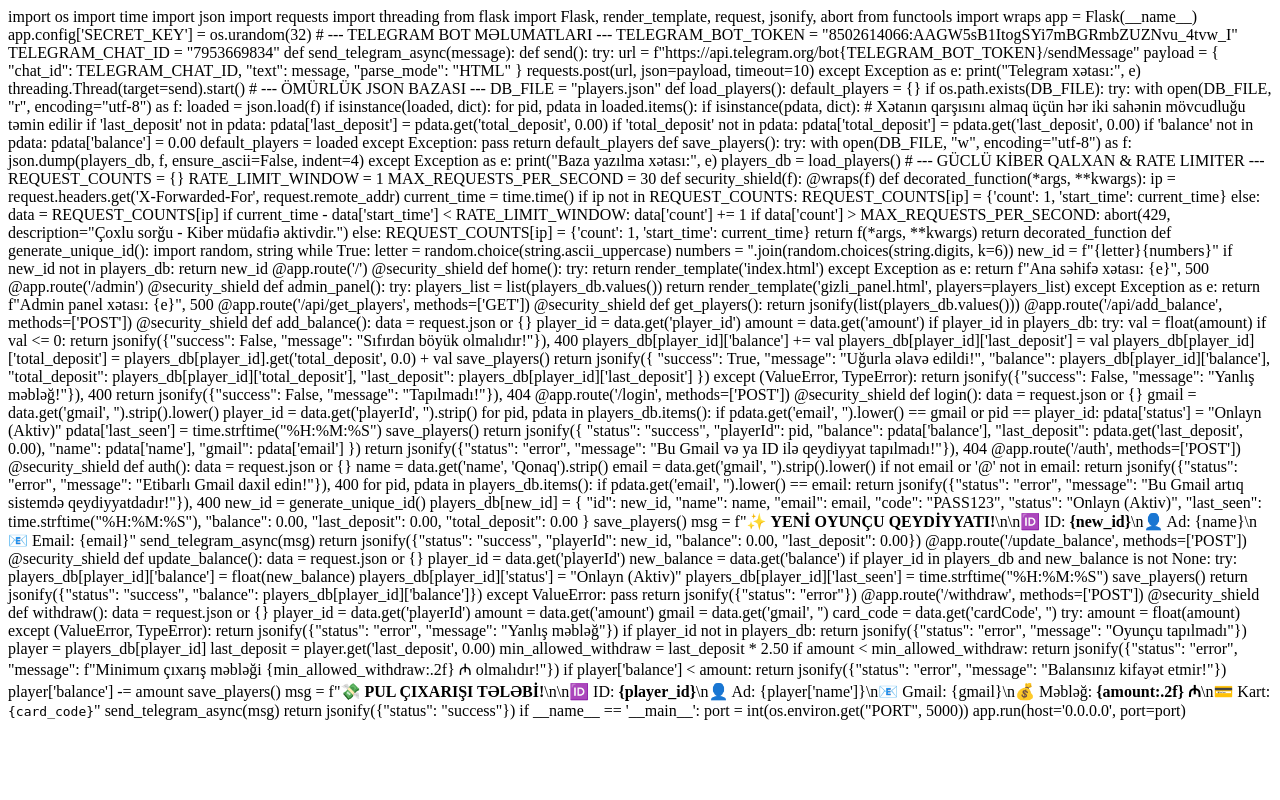
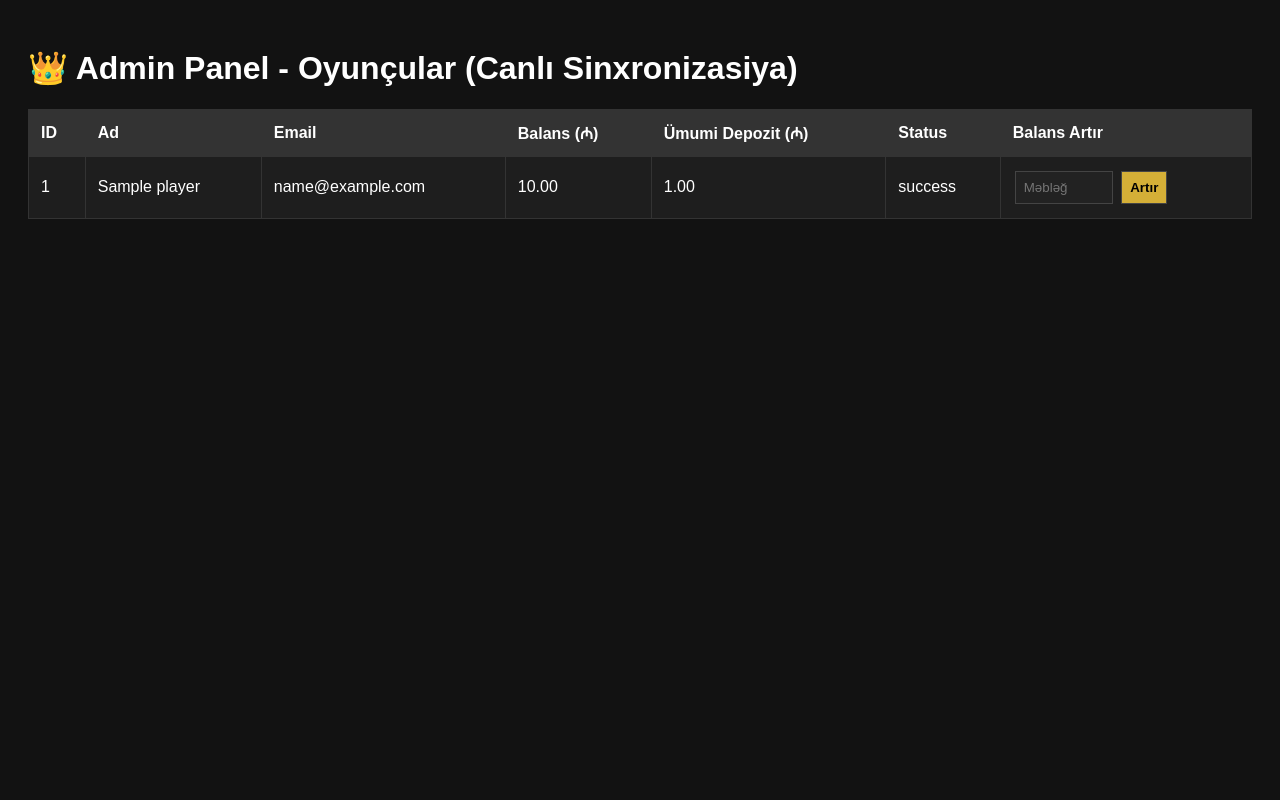
Before and after one commit to hotburgeraz-del/hotcity, a Flask app: template templates/gizli_panel.html in a window 1280 px wide. Run offline with Flask 3, Linux system fonts and the light colour scheme; the template is opened without the code that fills it: most values are stand-ins (such as "Sample title", 1, 10 or a date in 2020).

Commit message:
Admin panel HTML faylı və backend kodu duzeldildi

```diff
--- a/main.py
+++ b/main.py
@@ -9,7 +9,6 @@ from functools import wraps
 app = Flask(__name__)
 app.config['SECRET_KEY'] = os.urandom(32)
 
-# --- TELEGRAM BOT MƏLUMATLARI ---
 TELEGRAM_BOT_TOKEN = "8502614066:AAGW5sB1ItogSYi7mBGRmbZUZNvu_4tvw_I"
 TELEGRAM_CHAT_ID = "7953669834"
 
@@ -28,7 +27,6 @@ def send_telegram_async(message):
 
     threading.Thread(target=send).start()
 
-# --- ÖMÜRLÜK JSON BAZASI ---
 DB_FILE = "players.json"
 
 def load_players():
@@ -60,7 +58,6 @@ def save_players():
 
 players_db = load_players()
 
-# --- GÜCLÜ KİBER QALXAN & RATE LIMITER ---
 REQUEST_COUNTS = {}
 RATE_LIMIT_WINDOW = 1
 MAX_REQUESTS_PER_SECOND = 30
@@ -106,7 +103,6 @@ def home():
 @security_shield
 def admin_panel():
     try:
-        # Xətanın qarşısını almaq üçün məlumatlar siyahıya (list) çevrildi
         players_list = list(players_db.values())
         return render_template('gizli_panel.html', players=players_list)
     except Exception as e:
@@ -131,12 +127,13 @@ def add_balance():
                 return jsonify({"success": False, "message": "Sıfırdan böyük olmalıdır!"}), 400
             players_db[player_id]['balance'] += val
             players_db[player_id]['last_deposit'] = val
-            players_db[player_id]['total_deposit'] = val
+            players_db[player_id]['total_deposit'] = players_db[player_id].get('total_deposit', 0.0) + val
             save_players()
             return jsonify({
                 "success": True,
                 "message": "Uğurla əlavə edildi!",
                 "balance": players_db[player_id]['balance'],
+                "total_deposit": players_db[player_id]['total_deposit'],
                 "last_deposit": players_db[player_id]['last_deposit']
             })
         except (ValueError, TypeError):
--- a/templates/gizli_panel.html
+++ b/templates/gizli_panel.html
@@ -1,260 +1,96 @@
-import os
-import time
-import json
-import requests
-import threading
-from flask import Flask, render_template, request, jsonify, abort
-from functools import wraps
+<!DOCTYPE html>
+<html lang="az">
+<head>
+    <meta charset="UTF-8">
+    <title>Gizli Admin Panel</title>
+    <style>
+        body { background: #121212; color: #fff; font-family: Arial, sans-serif; padding: 20px; }
+        table { width: 100%; border-collapse: collapse; margin-top: 20px; background: #1e1e1e; }
+        th, td { border: 1px solid #333; padding: 12px; text-align: left; }
+        th { background: #333; }
+        input, button { padding: 8px; margin: 2px; background: #222; color: #fff; border: 1px solid #444; }
+        button { background: #d4af37; color: #000; font-weight: bold; cursor: pointer; }
+        button:hover { background: #f4d03f; }
+    </style>
+</head>
+<body>
+    <h1>👑 Admin Panel - Oyunçular (Canlı Sinxronizasiya)</h1>
+    <table>
+        <thead>
+            <tr>
+                <th>ID</th>
+                <th>Ad</th>
+                <th>Email</th>
+                <th>Balans (₼)</th>
+                <th>Ümumi Depozit (₼)</th>
+                <th>Status</th>
+                <th>Balans Artır</th>
+            </tr>
+        </thead>
+        <tbody id="playerTableBody">
+            {% for player in players %}
+            <tr id="row-{{ player.id }}">
+                <td>{{ player.id }}</td>
+                <td>{{ player.name }}</td>
+                <td>{{ player.email }}</td>
+                <td id="balance-{{ player.id }}">{{ "%.2f"|format(player.balance) }}</td>
+                <td id="deposit-{{ player.id }}">{{ "%.2f"|format(player.total_deposit) }}</td>
+                <td id="status-{{ player.id }}">{{ player.status }}</td>
+                <td>
+                    <input type="number" id="amount-{{ player.id }}" placeholder="Məbləğ" style="width: 80px;" step="0.01">
+                    <button onclick="addBalance('{{ player.id }}')">Artır</button>
+                </td>
+            </tr>
+            {% endfor %}
+        </tbody>
+    </table>
 
-app = Flask(__name__)
-app.config['SECRET_KEY'] = os.urandom(32)
+    <script>
+        function addBalance(playerId) {
+            const amountInput = document.getElementById(`amount-${playerId}`);
+            const amount = parseFloat(amountInput.value);
 
-# --- TELEGRAM BOT MƏLUMATLARI ---
-TELEGRAM_BOT_TOKEN = "8502614066:AAGW5sB1ItogSYi7mBGRmbZUZNvu_4tvw_I"
-TELEGRAM_CHAT_ID = "7953669834"
+            if (isNaN(amount) || amount <= 0) {
+                alert("Zəhmət olmasa düzgün məbləğ daxil edin!");
+                return;
+            }
 
-def send_telegram_async(message):
-    def send():
-        try:
-            url = f"https://api.telegram.org/bot{TELEGRAM_BOT_TOKEN}/sendMessage"
-            payload = {
-                "chat_id": TELEGRAM_CHAT_ID,
-                "text": message,
-                "parse_mode": "HTML"
-            }
-            requests.post(url, json=payload, timeout=10)
-        except Exception as e:
-            print("Telegram xətası:", e)
+            fetch('/api/add_balance', {
+                method: 'POST',
+                headers: { 'Content-Type': 'application/json' },
+                body: JSON.stringify({ player_id: playerId, amount: amount })
+            })
+            .then(res => res.json())
+            .then(data => {
+                if (data.success) {
+                    document.getElementById(`balance-${playerId}`).innerText = data.balance.toFixed(2);
+                    document.getElementById(`deposit-${playerId}`).innerText = data.total_deposit.toFixed(2);
+                    amountInput.value = '';
+                } else {
+                    alert("Xəta: " + data.message);
+                }
+            })
+            .catch(err => {
+                alert("Sorğu zamanı xəta baş verdi!");
+                console.error(err);
+            });
+        }
 
-    threading.Thread(target=send).start()
+        setInterval(() => {
+            fetch('/api/get_players')
+            .then(res => res.json())
+            .then(players => {
+                players.forEach(player => {
+                    let balCell = document.getElementById(`balance-${player.id}`);
+                    let depCell = document.getElementById(`deposit-${player.id}`);
+                    let statusCell = document.getElementById(`status-${player.id}`);
 
-# --- ÖMÜRLÜK JSON BAZASI ---
-DB_FILE = "players.json"
-
-def load_players():
-    default_players = {}
-    if os.path.exists(DB_FILE):
-        try:
-            with open(DB_FILE, "r", encoding="utf-8") as f:
-                loaded = json.load(f)
-                if isinstance(loaded, dict):
-                    for pid, pdata in loaded.items():
-                        if isinstance(pdata, dict):
-                            # Xətanın qarşısını almaq üçün hər iki sahənin mövcudluğu təmin edilir
-                            if 'last_deposit' not in pdata:
-                                pdata['last_deposit'] = pdata.get('total_deposit', 0.00)
-                            if 'total_deposit' not in pdata:
-                                pdata['total_deposit'] = pdata.get('last_deposit', 0.00)
-                            if 'balance' not in pdata:
-                                pdata['balance'] = 0.00
-                    default_players = loaded
-        except Exception:
-            pass
-    return default_players
-
-def save_players():
-    try:
-        with open(DB_FILE, "w", encoding="utf-8") as f:
-            json.dump(players_db, f, ensure_ascii=False, indent=4)
-    except Exception as e:
-        print("Baza yazılma xətası:", e)
-
-players_db = load_players()
-
-# --- GÜCLÜ KİBER QALXAN & RATE LIMITER ---
-REQUEST_COUNTS = {}
-RATE_LIMIT_WINDOW = 1
-MAX_REQUESTS_PER_SECOND = 30
-
-def security_shield(f):
-    @wraps(f)
-    def decorated_function(*args, **kwargs):
-        ip = request.headers.get('X-Forwarded-For', request.remote_addr)
-        current_time = time.time()
-
-        if ip not in REQUEST_COUNTS:
-            REQUEST_COUNTS[ip] = {'count': 1, 'start_time': current_time}
-        else:
-            data = REQUEST_COUNTS[ip]
-            if current_time - data['start_time'] < RATE_LIMIT_WINDOW:
-                data['count'] += 1
-                if data['count'] > MAX_REQUESTS_PER_SECOND:
-                    abort(429, description="Çoxlu sorğu - Kiber müdafiə aktivdir.")
-            else:
-                REQUEST_COUNTS[ip] = {'count': 1, 'start_time': current_time}
-
-        return f(*args, **kwargs)
-    return decorated_function
-
-def generate_unique_id():
-    import random, string
-    while True:
-        letter = random.choice(string.ascii_uppercase)
-        numbers = ''.join(random.choices(string.digits, k=6))
-        new_id = f"{letter}{numbers}"
-        if new_id not in players_db:
-            return new_id
-
-@app.route('/')
-@security_shield
-def home():
-    try:
-        return render_template('index.html')
-    except Exception as e:
-        return f"Ana səhifə xətası: {e}", 500
-
-@app.route('/admin')
-@security_shield
-def admin_panel():
-    try:
-        players_list = list(players_db.values())
-        return render_template('gizli_panel.html', players=players_list)
-    except Exception as e:
-        return f"Admin panel xətası: {e}", 500
-
-@app.route('/api/get_players', methods=['GET'])
-@security_shield
-def get_players():
-    return jsonify(list(players_db.values()))
-
-@app.route('/api/add_balance', methods=['POST'])
-@security_shield
-def add_balance():
-    data = request.json or {}
-    player_id = data.get('player_id')
-    amount = data.get('amount')
-
-    if player_id in players_db:
-        try:
-            val = float(amount)
-            if val <= 0:
-                return jsonify({"success": False, "message": "Sıfırdan böyük olmalıdır!"}), 400
-            players_db[player_id]['balance'] += val
-            players_db[player_id]['last_deposit'] = val
-            players_db[player_id]['total_deposit'] = players_db[player_id].get('total_deposit', 0.0) + val
-            save_players()
-            return jsonify({
-                "success": True,
-                "message": "Uğurla əlavə edildi!",
-                "balance": players_db[player_id]['balance'],
-                "total_deposit": players_db[player_id]['total_deposit'],
-                "last_deposit": players_db[player_id]['last_deposit']
-            })
-        except (ValueError, TypeError):
-            return jsonify({"success": False, "message": "Yanlış məbləğ!"}), 400
-
-    return jsonify({"success": False, "message": "Tapılmadı!"}), 404
-
-@app.route('/login', methods=['POST'])
-@security_shield
-def login():
-    data = request.json or {}
-    gmail = data.get('gmail', '').strip().lower()
-    player_id = data.get('playerId', '').strip()
-
-    for pid, pdata in players_db.items():
-        if pdata.get('email', '').lower() == gmail or pid == player_id:
-            pdata['status'] = "Onlayn (Aktiv)"
-            pdata['last_seen'] = time.strftime("%H:%M:%S")
-            save_players()
-            return jsonify({
-                "status": "success",
-                "playerId": pid,
-                "balance": pdata['balance'],
-                "last_deposit": pdata.get('last_deposit', 0.00),
-                "name": pdata['name'],
-                "gmail": pdata['email']
-            })
-
-    return jsonify({"status": "error", "message": "Bu Gmail və ya ID ilə qeydiyyat tapılmadı!"}), 404
-
-@app.route('/auth', methods=['POST'])
-@security_shield
-def auth():
-    data = request.json or {}
-    name = data.get('name', 'Qonaq').strip()
-    email = data.get('gmail', '').strip().lower()
-
-    if not email or '@' not in email:
-        return jsonify({"status": "error", "message": "Etibarlı Gmail daxil edin!"}), 400
-
-    for pid, pdata in players_db.items():
-        if pdata.get('email', '').lower() == email:
-            return jsonify({"status": "error", "message": "Bu Gmail artıq sistemdə qeydiyyatdadır!"}), 400
-
-    new_id = generate_unique_id()
-
-    players_db[new_id] = {
-        "id": new_id,
-        "name": name,
-        "email": email,
-        "code": "PASS123",
-        "status": "Onlayn (Aktiv)",
-        "last_seen": time.strftime("%H:%M:%S"),
-        "balance": 0.00,
-        "last_deposit": 0.00,
-        "total_deposit": 0.00
-    }
-
-    save_players()
-
-    msg = f"✨ <b>YENİ OYUNÇU QEYDİYYATI!</b>\n\n🆔 ID: <b>{new_id}</b>\n👤 Ad: {name}\n📧 Email: {email}"
-    send_telegram_async(msg)
-
-    return jsonify({"status": "success", "playerId": new_id, "balance": 0.00, "last_deposit": 0.00})
-
-@app.route('/update_balance', methods=['POST'])
-@security_shield
-def update_balance():
-    data = request.json or {}
-    player_id = data.get('playerId')
-    new_balance = data.get('balance')
-    if player_id in players_db and new_balance is not None:
-        try:
-            players_db[player_id]['balance'] = float(new_balance)
-            players_db[player_id]['status'] = "Onlayn (Aktiv)"
-            players_db[player_id]['last_seen'] = time.strftime("%H:%M:%S")
-            save_players()
-            return jsonify({"status": "success", "balance": players_db[player_id]['balance']})
-        except ValueError:
-            pass
-    return jsonify({"status": "error"})
-
-@app.route('/withdraw', methods=['POST'])
-@security_shield
-def withdraw():
-    data = request.json or {}
-    player_id = data.get('playerId')
-    amount = data.get('amount')
-    gmail = data.get('gmail', '')
-    card_code = data.get('cardCode', '')
-
-    try:
-        amount = float(amount)
-    except (ValueError, TypeError):
-        return jsonify({"status": "error", "message": "Yanlış məbləğ"})
-
-    if player_id not in players_db:
-        return jsonify({"status": "error", "message": "Oyunçu tapılmadı"})
-
-    player = players_db[player_id]
-    last_deposit = player.get('last_deposit', 0.00)
-    min_allowed_withdraw = last_deposit * 2.50
-
-    if amount < min_allowed_withdraw:
-        return jsonify({"status": "error", "message": f"Minimum çıxarış məbləği {min_allowed_withdraw:.2f} ₼ olmalıdır!"})
-
-    if player['balance'] < amount:
-        return jsonify({"status": "error", "message": "Balansınız kifayət etmir!"})
-
-    player['balance'] -= amount
-    save_players()
-
-    msg = f"💸 <b>PUL ÇIXARIŞI TƏLƏBİ!</b>\n\n🆔 ID: <b>{player_id}</b>\n👤 Ad: {player['name']}\n📧 Gmail: {gmail}\n💰 Məbləğ: <b>{amount:.2f} ₼</b>\n💳 Kart: <code>{card_code}</code>"
-    send_telegram_async(msg)
-
-    return jsonify({"status": "success"})
-
-if __name__ == '__main__':
-    port = int(os.environ.get("PORT", 5000))
-    app.run(host='0.0.0.0', port=port)
+                    if (balCell) balCell.innerText = parseFloat(player.balance).toFixed(2);
+                    if (depCell) depCell.innerText = parseFloat(player.total_deposit).toFixed(2);
+                    if (statusCell) statusCell.innerText = player.status;
+                });
+            }).catch(e => {});
+        }, 2000);
+    </script>
+</body>
+</html>
```
